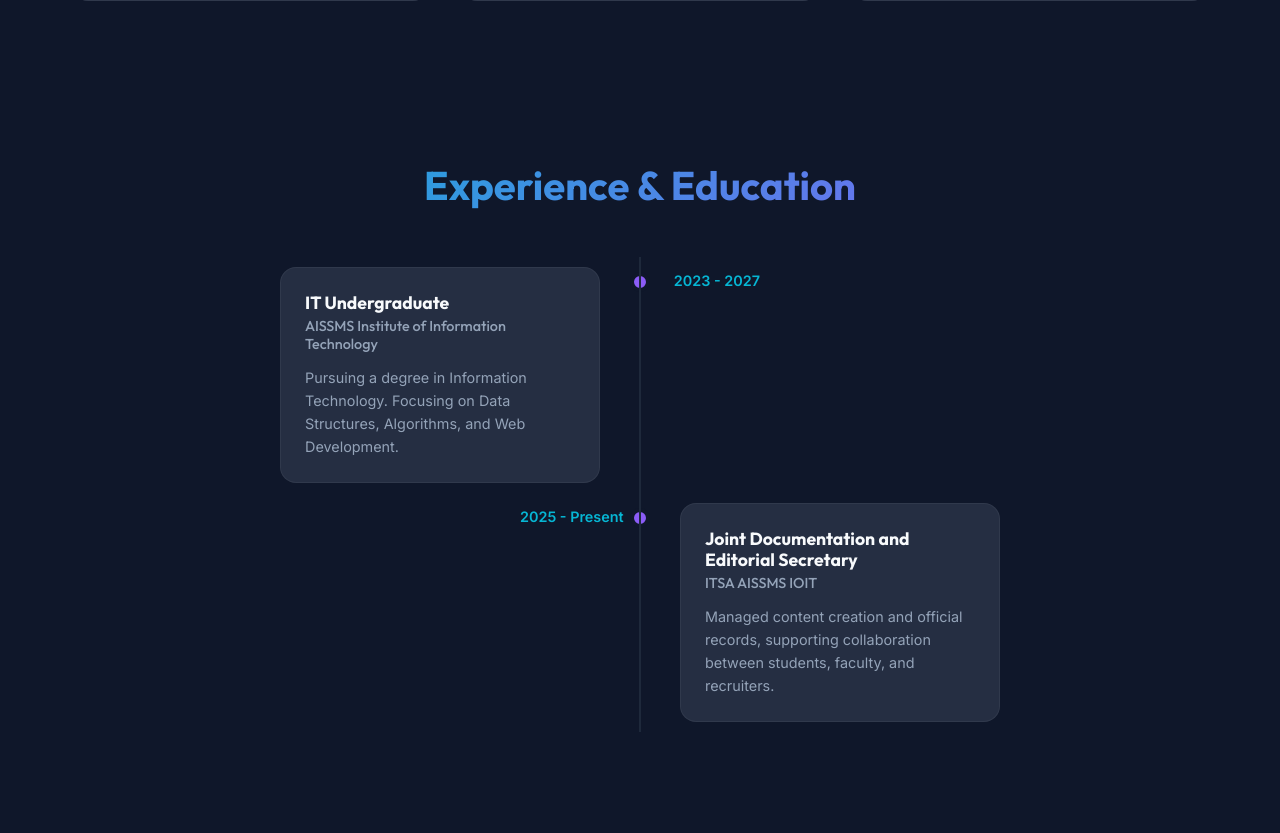
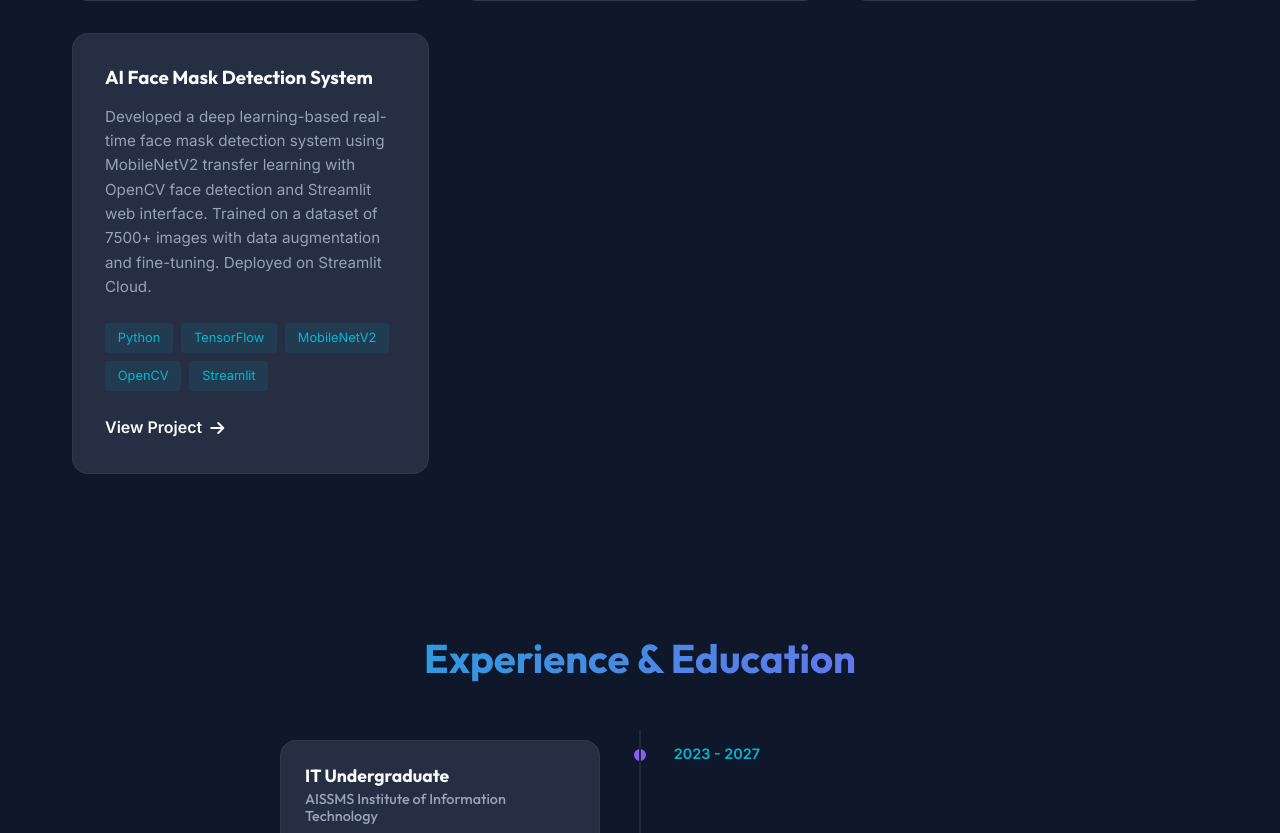
Before and after one commit to purvabhambere/Portfolio, a plain HTML site: page index.html in a window 1280 px wide. Shown: the part 2809-3642 px from the top of the page. Drawn offline with Linux system fonts and the light colour scheme.

Commit message:
Add project card for AI Face Mask Detection System
Added a new project card for the AI Face Mask Detection System, detailing its features and technologies used.

```diff
--- a/index.html
+++ b/index.html
@@ -194,6 +194,21 @@
                                 class="btn-link">View Project <i class="fas fa-arrow-right"></i></a>
                         </div>
                     </div>
+                    <div class="project-card fade-up delay-2">
+                        <div class="card-content">
+                            <h3>AI Face Mask Detection System</h3>
+                            <p>Developed a deep learning-based real-time face mask detection system using MobileNetV2 transfer learning with OpenCV face detection and Streamlit web interface. Trained on a dataset of 7500+ images with data augmentation and fine-tuning. Deployed on Streamlit Cloud.</p>
+                            <div class="tech-stack">
+                                <span>Python</span>
+                                <span>TensorFlow</span>
+                                <span>MobileNetV2</span>
+                                <span>OpenCV</span>
+                                <span>Streamlit</span>
+                            </div>
+                            <a href="https://mobilenet-based-face-mask-detection-system-brhodolyrx4klqdskbz.streamlit.app"
+                                class="btn-link">View Project <i class="fas fa-arrow-right"></i></a>
+                        </div>
+                    </div>
                 </div>
             </div>
         </section>
```
